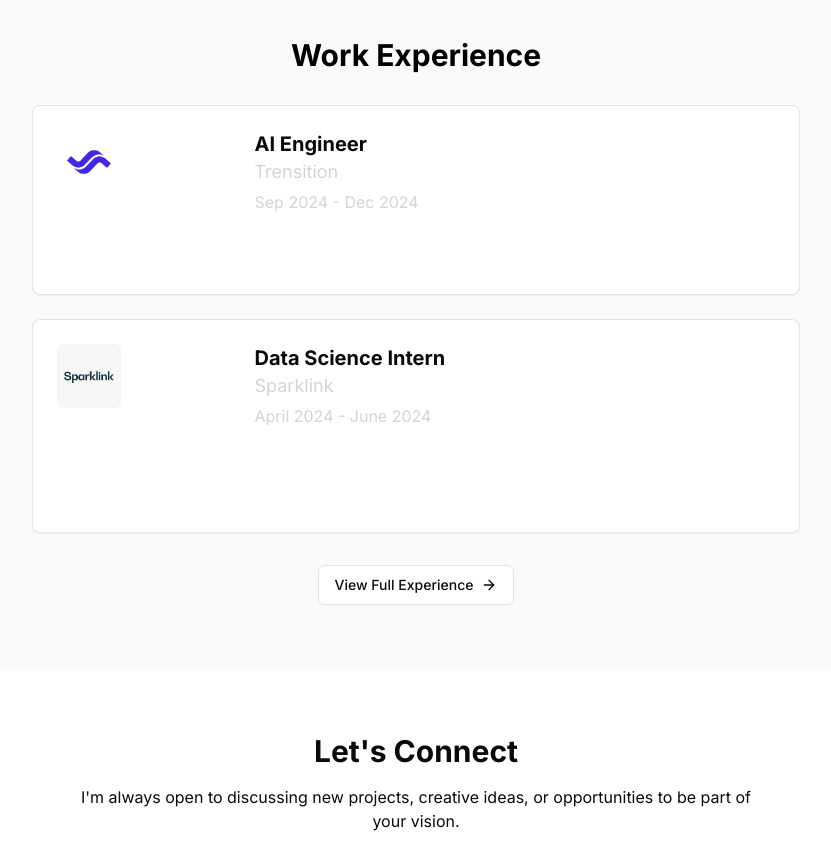
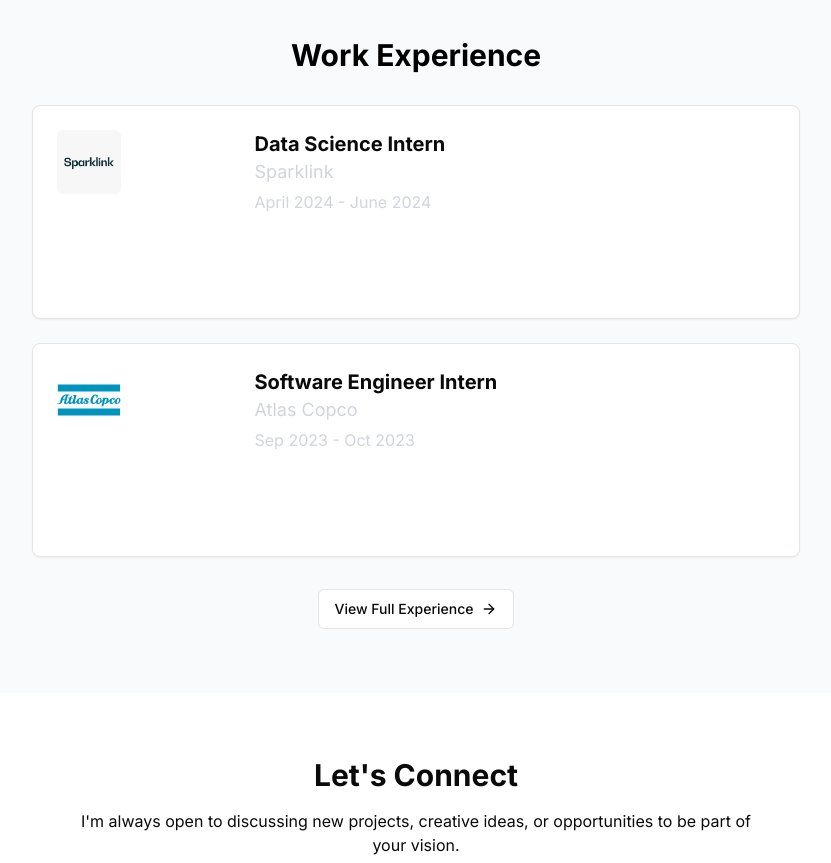
Before and after one commit to Seifeldin-Sabry/portfolio, a Next.js app: page / in a window 1280 px wide. Shown: the part 1820-2683 px from the top of the page, without its empty margins (224-1055 px from the left). Built offline with nearby package versions, Linux system fonts and the light colour scheme.

Commit message:
Update experiences.ts

```diff
--- a/data/experiences.ts
+++ b/data/experiences.ts
@@ -10,20 +10,6 @@ export interface Experience {
 }
 
 export const experiences: Experience[] = [
-  {
-    id: "ai-engineer",
-    role: "AI Engineer",
-    company: "Trensition",
-    companyLogo: "/assets/logos/trensition_logo.jpg",
-    period: "Sep 2024 - Dec 2024",
-    description:
-      "Developed fullstack UI for the SaaS product and introduced a new NLP processing engine for the product.",
-    achievements: [
-      "Full stack development and maintaining SaaS with Angular and FastAPI",
-      "Working on the AI Engine for extraction of NLP components like GPE’s to enrich our data",
-    ],
-    technologies: ["AngularJS", "FastAPI", "TypeScript", "Python", "NLP"],
-  },
   {
     id: "ai-engineer-intern",
     role: "Data Science Intern",
```
